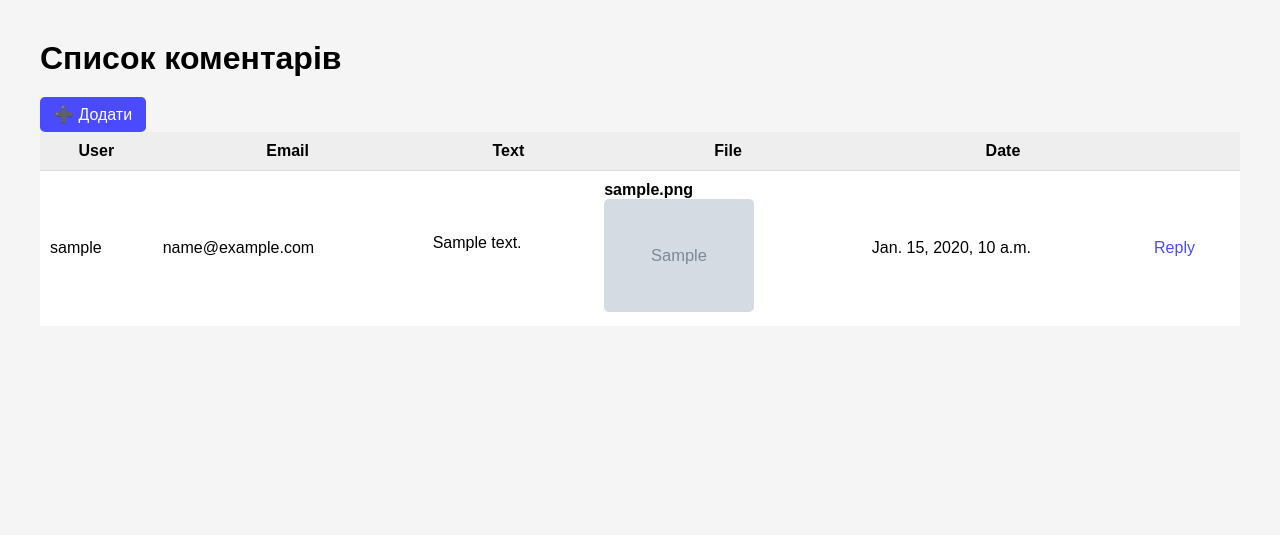
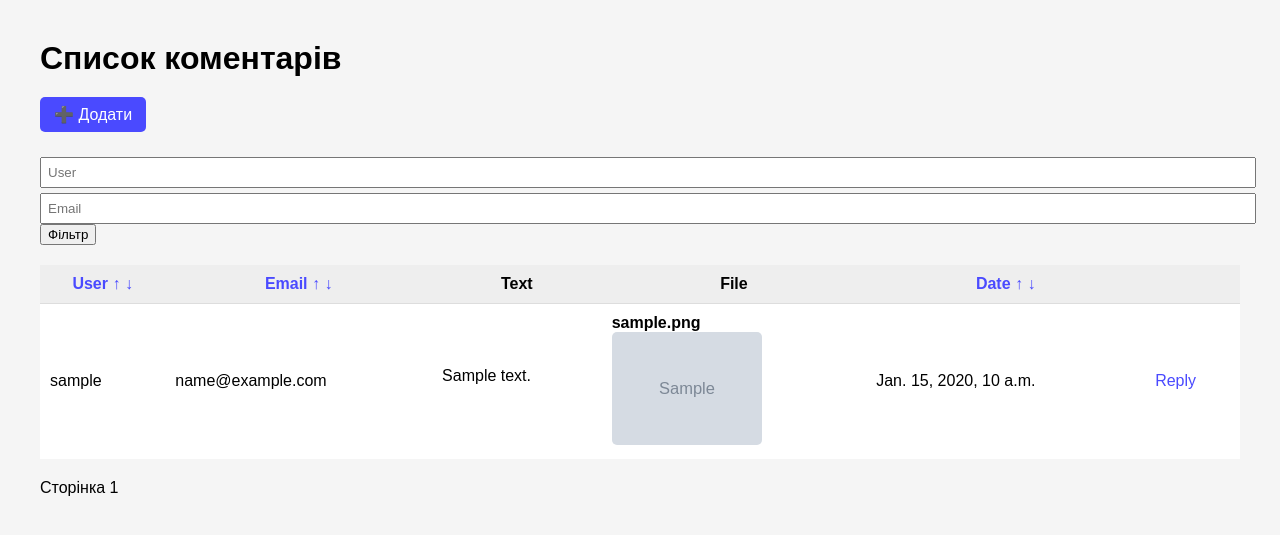
Before and after one commit to RToister/django-comments, a Django app: page / in a window 1280 px wide. Shown: the top 535 px of the page. Run offline with Django 5.2, Linux system fonts and the light colour scheme; tables that the repository leaves empty hold one stand-in row (values such as "Sample post"); grey boxes marked "Sample" are stand-in pictures.

Commit message:
add filters + sorting + pagination

```diff
--- a/comments/views.py
+++ b/comments/views.py
@@ -26,8 +26,22 @@ def comment_list(request):
     if sort not in allowed:
         sort = "-created_at"
 
-    comments = Comment.objects.filter(parent=None).order_by(sort)
+    # 🔥 ФІЛЬТРИ
+    username = request.GET.get("username")
+    email = request.GET.get("email")
 
+    comments = Comment.objects.filter(parent=None)
+
+    if username:
+        comments = comments.filter(username__icontains=username)
+
+    if email:
+        comments = comments.filter(email__icontains=email)
+
+    # 👉 тільки після фільтрів — сортування
+    comments = comments.order_by(sort)
+
+    # 👇 твій код без змін
     for c in comments:
         if c.file:
             c.filename = os.path.basename(c.file.name)
@@ -41,7 +55,10 @@ def comment_list(request):
     return render(
         request,
         "comments/list.html",
-        {"page_obj": page_obj, "current_sort": sort},
+        {
+            "page_obj": page_obj,
+            "current_sort": sort,
+        },
     )
 
 
--- a/templates/comments/list.html
+++ b/templates/comments/list.html
@@ -11,13 +11,36 @@
 
 <a href="/comments/create/" class="button">➕ Додати</a>
 
+<form method="get" style="margin: 20px 0;">
+    <input type="text" name="username" placeholder="User"
+           value="{{ request.GET.username }}">
+
+    <input type="text" name="email" placeholder="Email"
+           value="{{ request.GET.email }}">
+
+    <button type="submit">Фільтр</button>
+</form>
+
 <table>
 <tr>
-    <th>User</th>
-    <th>Email</th>
+    <th>
+        <a href="?sort=username&username={{ request.GET.username }}&email={{ request.GET.email }}">User ↑</a>
+        <a href="?sort=-username&username={{ request.GET.username }}&email={{ request.GET.email }}">↓</a>
+    </th>
+
+    <th>
+        <a href="?sort=email&username={{ request.GET.username }}&email={{ request.GET.email }}">Email ↑</a>
+        <a href="?sort=-email&username={{ request.GET.username }}&email={{ request.GET.email }}">↓</a>
+    </th>
+
     <th>Text</th>
     <th>File</th>
-    <th>Date</th>
+
+    <th>
+        <a href="?sort=created_at&username={{ request.GET.username }}&email={{ request.GET.email }}">Date ↑</a>
+        <a href="?sort=-created_at&username={{ request.GET.username }}&email={{ request.GET.email }}">↓</a>
+    </th>
+
     <th></th>
 </tr>
 
@@ -63,5 +86,21 @@
 
 </table>
 
+<div style="margin-top: 20px;">
+    {% if page_obj.has_previous %}
+        <a href="?page={{ page_obj.previous_page_number }}&sort={{ current_sort }}&username={{ request.GET.username }}&email={{ request.GET.email }}">
+            ⬅ Назад
+        </a>
+    {% endif %}
+
+    <span> Сторінка {{ page_obj.number }} </span>
+
+    {% if page_obj.has_next %}
+        <a href="?page={{ page_obj.next_page_number }}&sort={{ current_sort }}&username={{ request.GET.username }}&email={{ request.GET.email }}">
+            Вперед ➡
+        </a>
+    {% endif %}
+</div>
+
 </body>
 </html>
```
